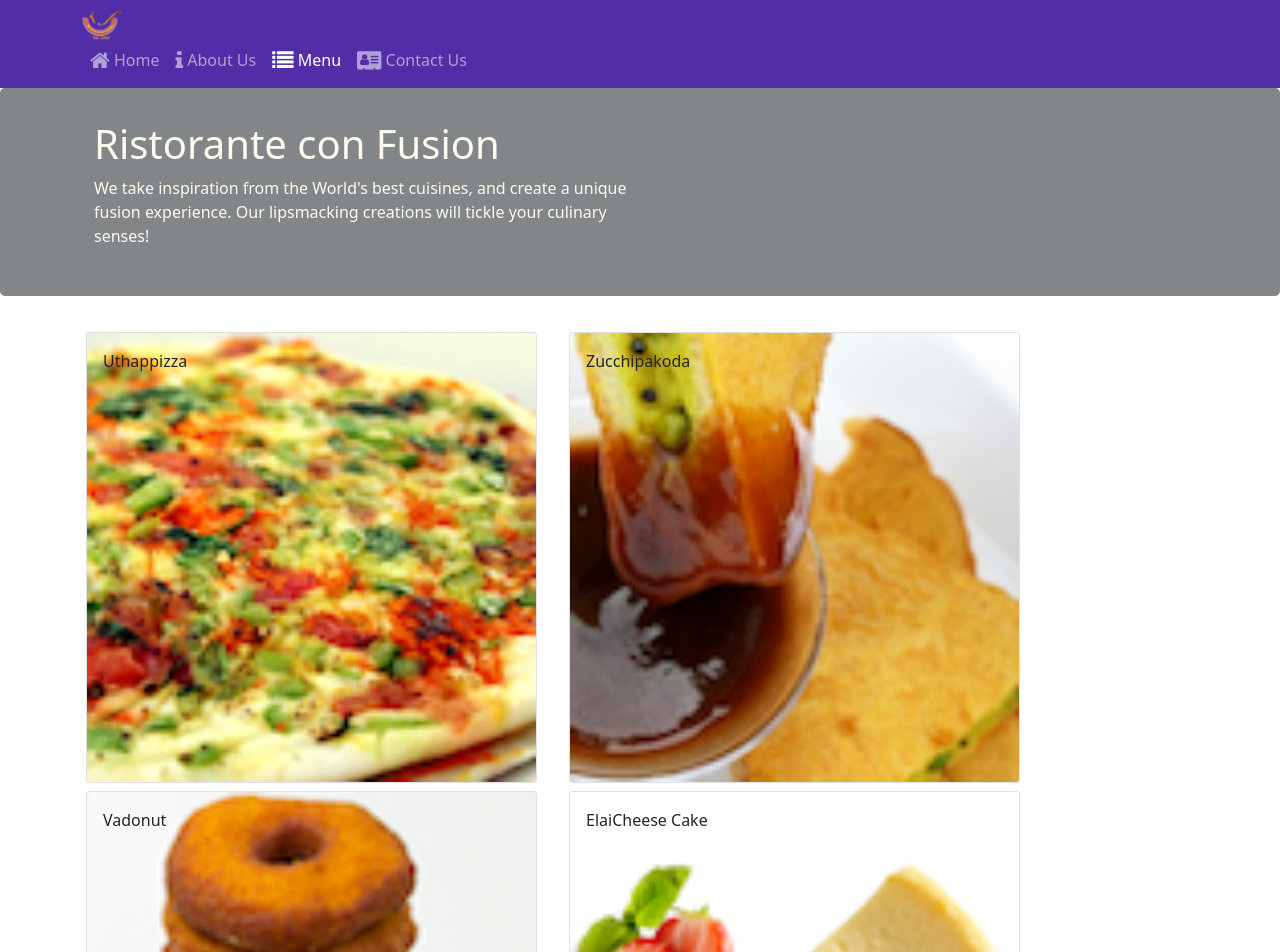
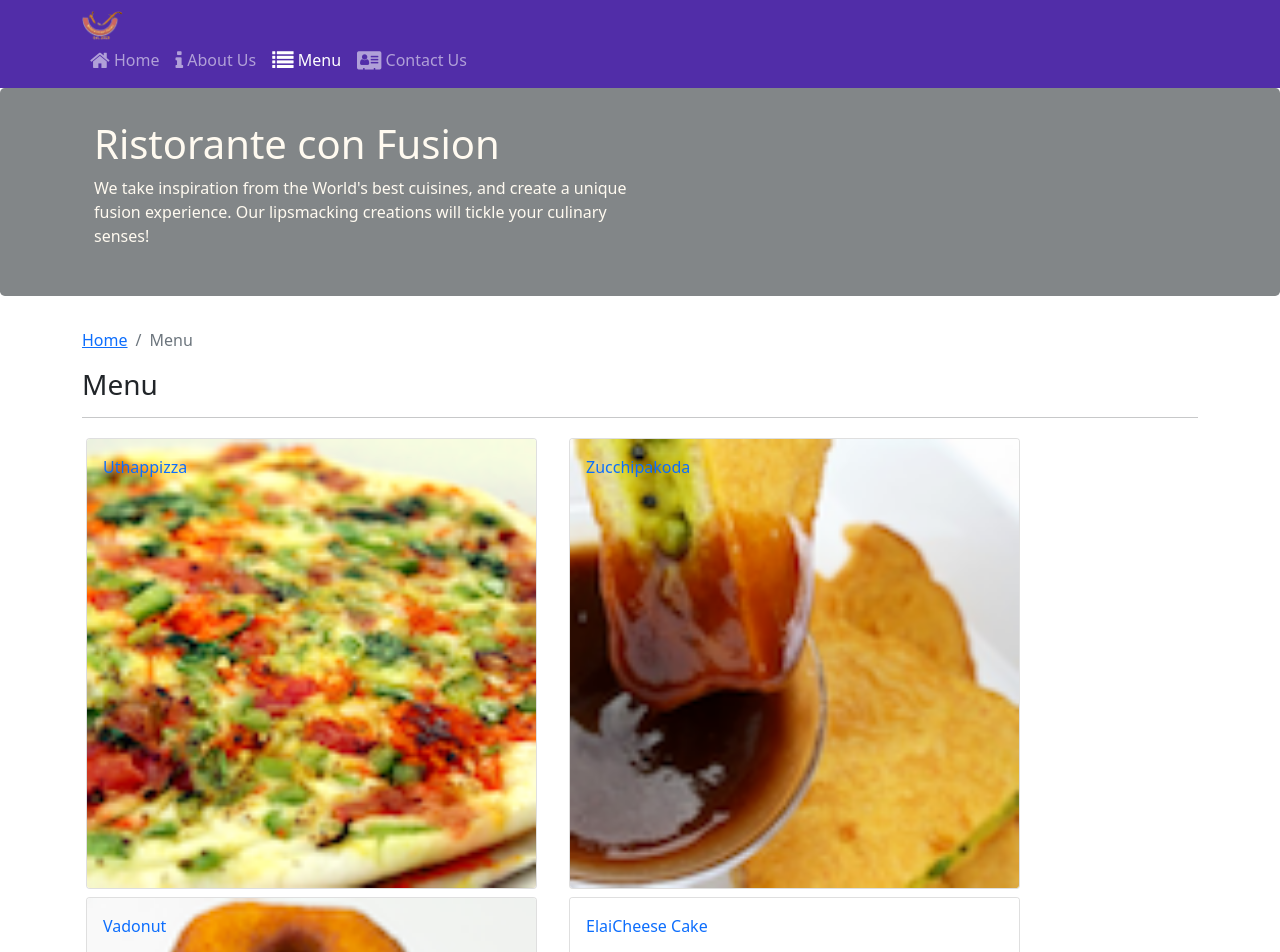
Before and after one commit to Erxical/105ReactW3, a React (Create React App) app: page /menu in a window 1280 px wide. Shown: the top 952 px of the page. Built offline with nearby package versions, Linux system fonts and the light colour scheme.

Commit message:
W2-06 Single Page Applications Part 2

```diff
--- a/src/components/ContactComponent.js
+++ b/src/components/ContactComponent.js
@@ -1,22 +1,34 @@
 import React from 'react';
+import { Breadcrumb, BreadcrumbItem } from 'reactstrap';
+import { Link } from 'react-router-dom';
 
 function Contact(props) {
-    return(
+    return (
         <div className="container">
+            <div className="row">
+                <Breadcrumb>
+                    <BreadcrumbItem><Link to="/home">Home</Link></BreadcrumbItem>
+                    <BreadcrumbItem active>Contact Us</BreadcrumbItem>
+                </Breadcrumb>
+                <div className="col-12">
+                    <h3>Contact Us</h3>
+                    <hr />
+                </div>
+            </div>
             <div className="row row-content">
                 <div className="col-12">
-                <h3>Location Information</h3>
+                    <h3>Location Information</h3>
                 </div>
                 <div className="col-12 col-sm-4 offset-sm-1">
-                        <h5>Our Address</h5>
-                        <address>
+                    <h5>Our Address</h5>
+                    <address>
                         121, Clear Water Bay Road<br />
                         Clear Water Bay, Kowloon<br />
                         HONG KONG<br />
                         <i className="fa fa-phone"></i>: +852 1234 5678<br />
                         <i className="fa fa-fax"></i>: +852 8765 4321<br />
                         <i className="fa fa-envelope"></i>: <a href="mailto:confusion@food.net">confusion@food.net</a>
-                        </address>
+                    </address>
                 </div>
                 <div className="col-12 col-sm-6 offset-sm-1">
                     <h5>Map of our Location</h5>
--- a/src/components/MainComponent.js
+++ b/src/components/MainComponent.js
@@ -37,6 +37,12 @@
             />
         );
       }
+      const DishWithId = ({match}) => {
+        // return(
+        //     <DishDetail dish={this.state.dishes.filter((dish) => dish.id === parseInt(match.params.dishId,10))[0]}
+        //       comments={this.state.comments.filter((comment) => comment.dishId === parseInt(match.params.dishId,10))} />
+        // );
+      };
 
     return (
       <div>
@@ -45,6 +51,7 @@
               <Route path='/home' component={HomePage} />
               <Route exact path='/menu' component={() => <Menu dishes={this.state.dishes} />} />
               <Route exact path='/contactus' component={Contact} />
+              <Route path='/menu/:dishId' component={DishWithId} />
               <Redirect to="/home" />
           </Switch>
         <Footer />
--- a/src/components/MenuComponent.js
+++ b/src/components/MenuComponent.js
@@ -1,23 +1,29 @@
 import React, { Component } from 'react';
-import { Card, CardImg, CardImgOverlay, CardText, CardBody,
-  CardTitle } from 'reactstrap';
+import {
+  Card, CardImg, CardImgOverlay,
+  CardTitle, Breadcrumb, BreadcrumbItem
+} from 'reactstrap';
+import { Link } from 'react-router-dom';
 
-  function RenderMenuItem ({dish, onClick}) {
+function RenderMenuItem({ dish, onClick }) {
   return (
     <Card>
+      <Link to={`/menu/${dish.id}`} >
         <CardImg width="100%" src={dish.image} alt={dish.name} />
         <CardImgOverlay>
           <CardTitle>{dish.name}</CardTitle>
         </CardImgOverlay>
+      </Link>
     </Card>
   );
 }
+
 
 const Menu = (props) => {
 
   const menu = props.dishes.map((dish) => {
     return (
-          <div className="col-12 col-md-5 m-1"  key={dish.id}>
+      <div className="col-12 col-md-5 m-1" key={dish.id}>
         <RenderMenuItem dish={dish} onClick={props.onClick} />
       </div>
     );
@@ -26,10 +32,21 @@
   return (
     <div className="container">
         <div className="row">
+            <Breadcrumb>
+                <BreadcrumbItem><Link to="/home">Home</Link></BreadcrumbItem>
+                <BreadcrumbItem active>Menu</BreadcrumbItem>
+            </Breadcrumb>
+            <div className="col-12">
+                <h3>Menu</h3>
+                <hr />
+            </div>
+        </div>
+        <div className="row">
             {menu}
         </div>
     </div>
 );
+
 }
 
 
```
Lines whose indentation alone changed are shown as unchanged.
